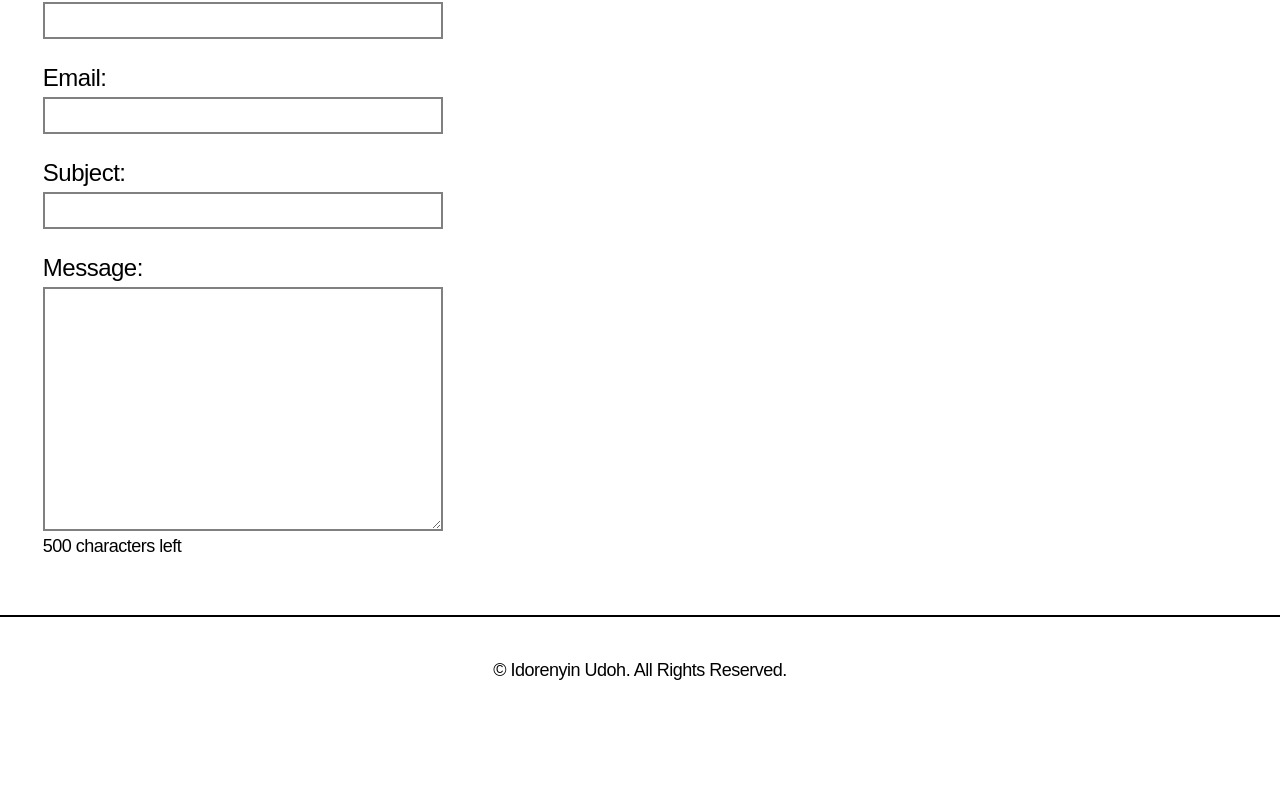
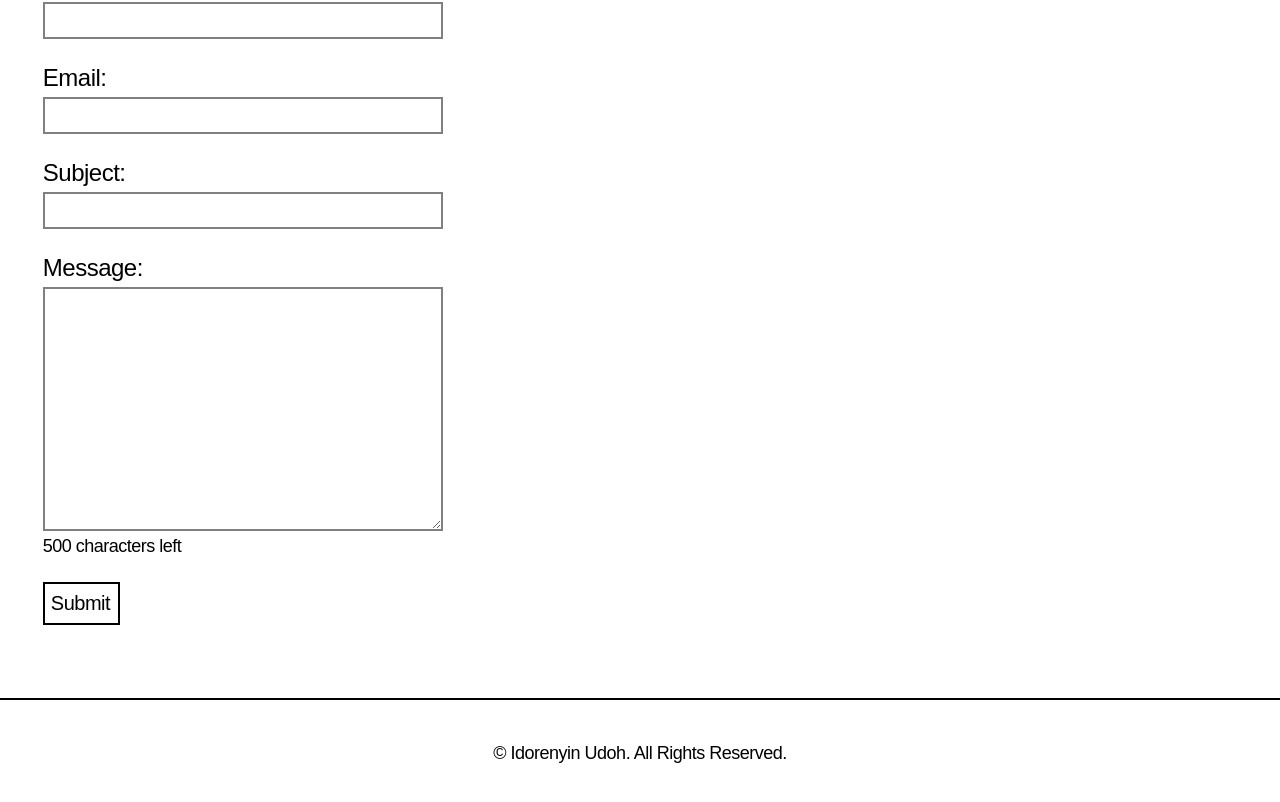
Before and after one commit to idorenyinudoh/iudoh.me, a Vue app: page / in a window 1280 px wide. Shown: the part 2914-3716 px from the top of the page. Before the commit the page ends 3637 px from the top, so only its background shows below. Built offline with nearby package versions, Linux system fonts and the light colour scheme.

Commit message:
add submit button but without hover and focus states

```diff
--- a/src/components/Home.vue
+++ b/src/components/Home.vue
@@ -49,6 +49,7 @@ section#contact.left-heading
     textarea(maxlength="500", rows="10", name="message", id="message", required, v-model="message", @input="getCharactersLeft")
     span#number-of-characters-left(v-if="charactersLeft === 1") {{ charactersLeft }} character left
     span#number-of-characters-left(v-else) {{ charactersLeft }} characters left
+    button(type="submit") Submit
     //- p You can reach out to me through
     //-     a(href="mailto:idorenyinudoh10@outlook.com", target="_blank") email
     //-     |  or
@@ -262,6 +263,16 @@ input:focus, textarea:focus {
     margin: 5px 0;
     font-size: 18px;
 }
+button {
+    margin: 20px 0;
+    border: 2px solid #000;
+    padding: 8px 8px 8px 6px;
+    background: inherit;
+    font-family: inherit;
+    font-size: 20px;
+    letter-spacing: inherit;
+    cursor: pointer;
+}
 footer {
     margin: calc(30px + 1vw);
     text-align: center;
```
